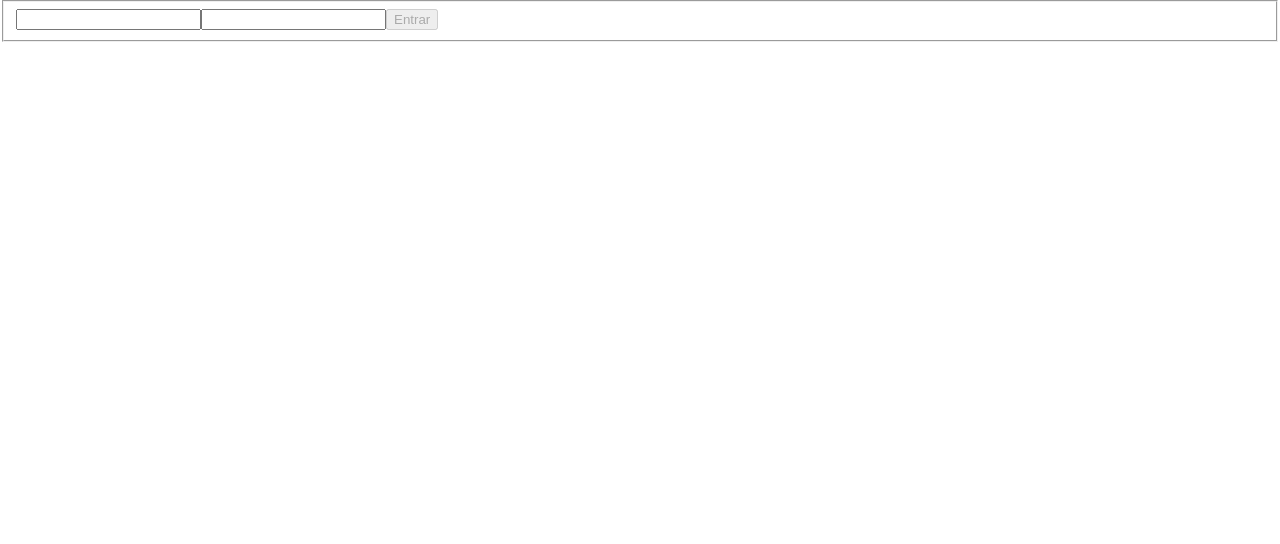
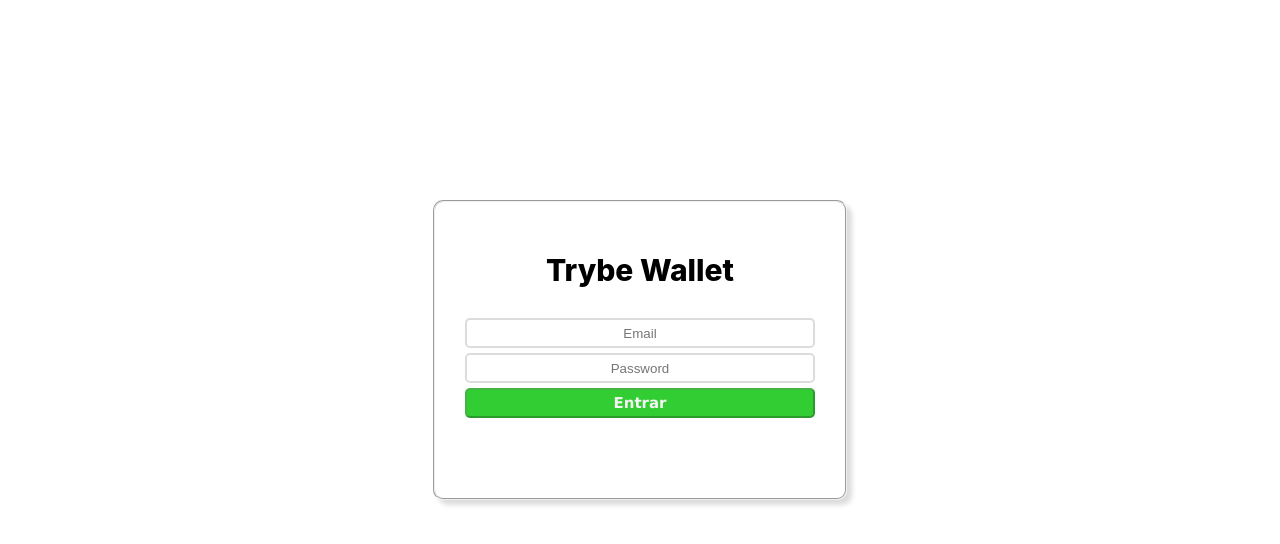
Before and after one commit to ronaferr/project-trybe-wallet, a React (Create React App) app: page / in a window 1280 px wide. Shown: the top 544 px of the page. Built offline with nearby package versions, Linux system fonts and the light colour scheme.

Commit message:
CSS implementado em toda aplicação

```diff
--- /dev/null
+++ b/src/css/Login.css
@@ -0,0 +1,79 @@
+html {
+  box-sizing: border-box;
+  font-size: 16px;
+}
+
+*, *:before, *:after {
+  box-sizing: inherit;
+}
+
+body, h1, h2, h3, h4, h5, h6, p, ol, ul {
+  margin: 0;
+  padding: 0;
+  font-weight: normal;
+}
+
+ol, ul {
+  list-style: none;
+}
+
+img {
+  max-width: 100%;
+  height: auto;
+}
+
+.pageLogin {
+  align-items: center;
+  display: flex;
+  justify-content: center;
+  margin-top: 200px;
+}
+
+.formLogin {
+  text-align: center;
+}
+
+.formLogin h1 {
+  font-family: -apple-system, BlinkMacSystemFont, 'Segoe UI', Roboto, Oxygen, Ubuntu, Cantarell, 'Open Sans', 'Helvetica Neue', sans-serif;
+  font-size: 30px;
+  font-weight: 800;
+  margin-bottom: 30px;
+  margin-top: 20px;
+}
+
+.borderFormLogin {
+  border-radius: 10px;
+  box-shadow: 5px 5px 5px gainsboro;
+  height: 300px;
+  padding: 30px;
+  width: 400px;
+}
+
+.inputEmail {
+  border: 2px solid gainsboro;
+  border-radius: 05px;
+  text-align: center;
+  height: 30px;
+  margin-bottom: 5px;
+  width: 350px;
+}
+
+.inputSenha {
+  border: 2px solid gainsboro;
+  border-radius: 05px;
+  text-align: center;
+  height: 30px;
+  width: 350px;
+}
+
+.buttonLogin {
+  background-color: limegreen;
+  border-radius: 05px;
+  color: whitesmoke;
+  font-family: Verdana, Geneva, Tahoma, sans-serif;
+  font-size: 15px;
+  font-weight: 700;
+  height: 30px;
+  margin-top: 5px;
+  width: 350px;
+}
--- /dev/null
+++ b/src/css/Wallet.css
@@ -0,0 +1,111 @@
+.headerWallet {
+  align-items: center;
+  display: flex;
+  justify-content: space-between;
+  height: 80px;
+  width: 100%;
+}
+
+.emailWallet {
+  display: flex;
+  margin-right: 30px;
+}
+
+.headerWallet h1 {
+  font-family: -apple-system, BlinkMacSystemFont, 'Segoe UI', Roboto, Oxygen, Ubuntu, Cantarell, 'Open Sans', 'Helvetica Neue', sans-serif;
+  font-size: 30px;
+  font-weight: 800;
+  margin-left: 20px;
+}
+
+.valueExpense {
+  margin-left: 40px;
+}
+
+.headerWallet p {
+  font-size: 20px;
+}
+
+.formExpense {
+  display: flex;
+  align-items: center;
+  background-color: #203538;
+  height: 80px;
+  justify-content: space-evenly;
+  width: 100%;
+}
+
+.formExpense input {
+  border-radius: 05px;
+  font-size: 15px;
+  font-weight: 600;
+  height: 40px;
+  margin-left: 5px;
+  padding-left: 10px;
+  width: 150px;
+}
+
+.formExpense select {
+  background-color: white;
+  border-radius: 05px;
+  font-size: 15px;
+  font-weight: 600;
+  height: 40px;
+  margin-left: 5px;
+  padding-left: 10px;
+  width: 150px;
+}
+
+.formExpense button {
+  border: 2px solid #049bf2;
+  background-color: #049bf2;
+  border-radius: 05px;
+  color: whitesmoke;
+  font-size: 15px;
+  font-weight: 600;
+  height: 40px;
+  width: 150px;
+}
+
+.formExpense label {
+  color: whitesmoke;
+  font-size: 15px;
+  font-weight: 600;
+}
+
+table {
+  border-spacing: 0px;
+  width: 100%;
+}
+
+table thead {
+  background-color: #3d4253;
+  color: whitesmoke;
+  height: 60px;
+}
+
+table tbody {
+  background-color: #e2e2e2;
+  color: #3d4253;
+  height: 60px;
+  text-align: center;
+}
+
+.btnEdit {
+  background-color: #15558d;
+  border: #15558d;
+  border-radius: 05px;
+  color: whitesmoke;
+  font-weight: 600;
+  padding: 3px;
+}
+
+.btnDelete {
+  background-color: #db012a;
+  border: #db012a;
+  border-radius: 05px;
+  color: whitesmoke;
+  font-weight: 600;
+  margin-left: 5px;
+  padding: 3px;
+}
--- a/src/pages/Login.js
+++ b/src/pages/Login.js
@@ -1,5 +1,6 @@
 import React from 'react';
 import propTypes from 'prop-types';
+import '../css/Login.css';
 import { connect } from 'react-redux';
 import getEmail from '../actions/EmailAction';
 
@@ -43,25 +44,33 @@
   render() {
     const { email, password, disabled } = this.state;
     return (
-      <section>
-        <form>
-          <fieldset>
+      <section className="pageLogin">
+        <form className="formLogin">
+          <fieldset className="borderFormLogin">
+            <h1>Trybe Wallet</h1>
             <input
               type="text"
+              className="inputEmail"
               data-testid="email-input"
               name="email"
+              placeholder="Email"
               value={ email }
               onChange={ this.handleChange }
             />
+            <br />
             <input
               type="password"
+              className="inputSenha"
               data-testid="password-input"
               name="password"
+              placeholder="Password"
               value={ password }
               onChange={ this.handleChange }
             />
+            <br />
             <button
               type="button"
+              className="buttonLogin"
               disabled={ disabled }
               onClick={ () => { this.clickButton(email); } }
             >
--- a/src/pages/Wallet.js
+++ b/src/pages/Wallet.js
@@ -1,5 +1,6 @@
 import React from 'react';
 import propTypes from 'prop-types';
+import '../css/Wallet.css';
 import { connect } from 'react-redux';
 import { fetchCurrencies, saveExpense } from '../actions/Currencies';
 
@@ -67,27 +68,46 @@
     const { value, description, currency, method, tag, totalExpenses } = this.state;
     return (
       <section>
-        <header>
-          <p data-testid="email-field">{userState.email}</p>
-          <p data-testid="total-field">{ totalExpenses.toFixed(2) }</p>
+        <header className="headerWallet">
+          <h1>Trybe Wallet</h1>
+          <div className="emailWallet">
+            <p data-testid="email-field">
+              Email:
+              {userState.email}
+            </p>
+            <p
+              data-testid="total-field"
+              className="valueExpense"
+            >
+              Despesa Total:
+              { totalExpenses.toFixed(2) }
+            </p>
             <p data-testid="header-currency-field">BRL</p>
+          </div>
         </header>
-        <form>
-          <fieldset>
+        <form className="formExpense">
+          <label htmlFor="inputValue">
+            Value
             <input
+              id="inputValue"
               type="number"
               name="value"
               value={ value }
               onChange={ this.handleChange }
               data-testid="value-input"
             />
+          </label>
+          <label htmlFor="inputDescription">
+            Description
             <input
+              id="inputDescription"
               type="text"
               name="description"
               value={ description }
               onChange={ this.handleChange }
               data-testid="description-input"
             />
+          </label>
           <label htmlFor="Moeda">
             Moeda
             <select
@@ -101,7 +121,10 @@
               ))}
             </select>
           </label>
+          <label htmlFor="Method">
+            Method
             <select
+              id="Method"
               name="method"
               value={ method }
               onChange={ this.handleChange }
@@ -111,7 +134,11 @@
               <option>Cartão de crédito</option>
               <option>Cartão de débito</option>
             </select>
+          </label>
+          <label htmlFor="Tag">
+            Tag
             <select
+              id="Tag"
               name="tag"
               value={ tag }
               onChange={ this.handleChange }
@@ -123,13 +150,13 @@
               <option>Transporte</option>
               <option>Saúde</option>
             </select>
+          </label>
           <button
             type="button"
             onClick={ this.clickBtnForm }
           >
             Adicionar despesa
           </button>
-          </fieldset>
         </form>
         <table>
           <thead>
@@ -179,6 +206,10 @@
                     .toFixed(2) }
                 </td>
                 <td>Real</td>
+                <td>
+                  <button type="button" className="btnEdit">Editar</button>
+                  <button type="button" className="btnDelete">Excluir</button>
+                </td>
               </tr>
             ))}
           </tbody>
@@ -199,7 +230,14 @@
   }).isRequired,
   dispatch: propTypes.func.isRequired,
   currencies: propTypes.arrayOf(propTypes.string.isRequired).isRequired,
-  expenses: propTypes.arrayOf(propTypes.string.isRequired).isRequired,
+  expenses: propTypes.arrayOf(propTypes.shape({
+    id: propTypes.number.isRequired,
+    value: propTypes.string.isRequired,
+    description: propTypes.string.isRequired,
+    currency: propTypes.string.isRequired,
+    method: propTypes.string.isRequired,
+    exchangeRates: propTypes.objectOf(propTypes.string.isRequired).isRequired,
+  }).isRequired).isRequired,
 };
 
 export default connect(mapStateToProps)(Wallet);
```
Lines whose indentation alone changed are shown as unchanged.
